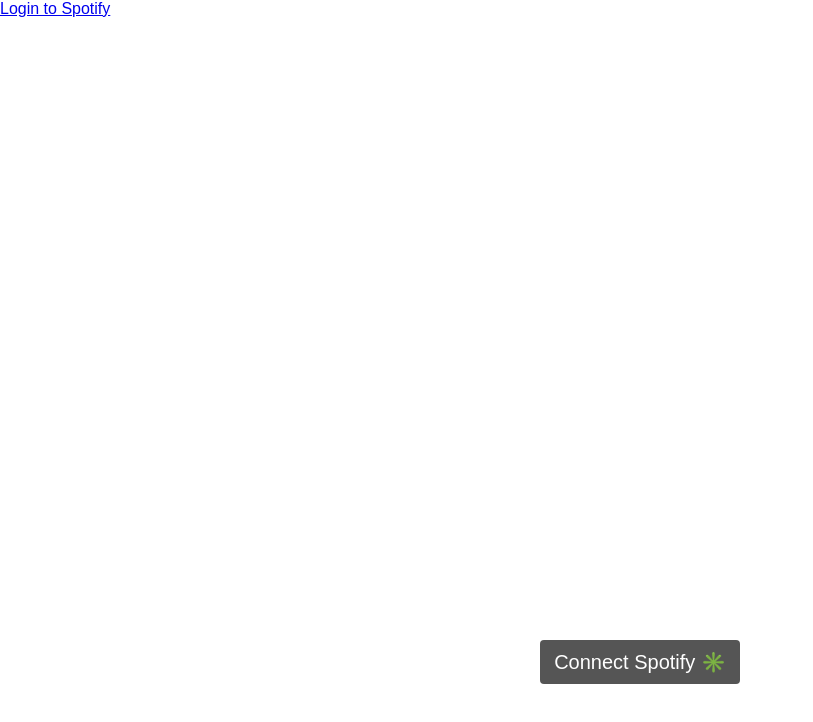
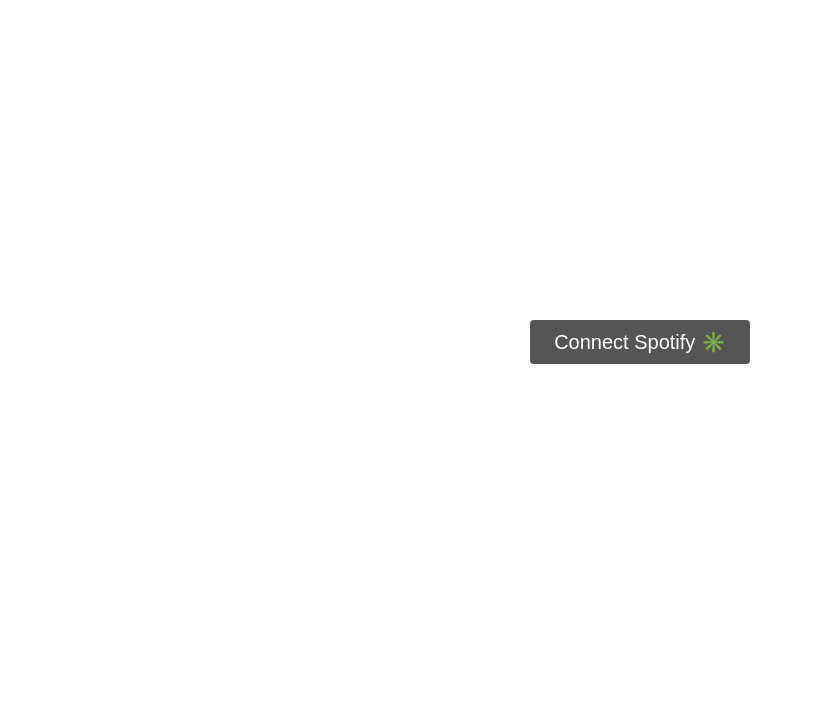
Before and after one commit to toluooshy/Spotify-Report, a React (Create React App) app: page / in a window 1280 px wide. Shown: the top 722 px of the page, without its empty margins (0-813 px from the left). Built offline with nearby package versions, Linux system fonts and the light colour scheme.

Commit message:
Fixed minor bugs.

```diff
--- a/src/App.js
+++ b/src/App.js
@@ -3,7 +3,7 @@
 
 function App() {
   const CLIENT_ID = "d11e1a72eb8341de8b61f322b2d8e1f1";
-  const REDIRECT_URI = "http://localhost:3000";
+  const REDIRECT_URI = "https://spotify-report-by-therealsupat.herokuapp.com";
   const AUTH_ENDPOINT = "https://accounts.spotify.com/authorize";
   const RESPONSE_TYPE = "token";
 
@@ -120,14 +120,6 @@
         overflowX: "hidden",
       }}
     >
-      {!token && (
-        <a
-          href={`${AUTH_ENDPOINT}?client_id=${CLIENT_ID}&redirect_uri=${REDIRECT_URI}&scope=user-top-read&response_type=${RESPONSE_TYPE}`}
-        >
-          Login to Spotify
-        </a>
-      )}
-
       {token ? (
         <div style={{ width: "100%", justifyContent: "center" }}>
           {!!user && !!artists && !!tracks ? (
@@ -706,9 +698,9 @@
               <div>
                 <button
                   style={{
-                    margin: "50% auto auto auto",
+                    margin: "25% auto auto auto",
                     padding: "10px",
-                    width: "180px",
+                    width: "200px",
                     backgroundColor: "#555",
                     border: "none",
                     color: "#ffffff",
@@ -748,8 +740,8 @@
         >
           <div
             style={{
-              margin: "50% auto auto auto",
-              width: "180px",
+              margin: "25% auto auto auto",
+              width: "200px",
               padding: "10px",
               backgroundColor: "#555",
               border: "none",
```
